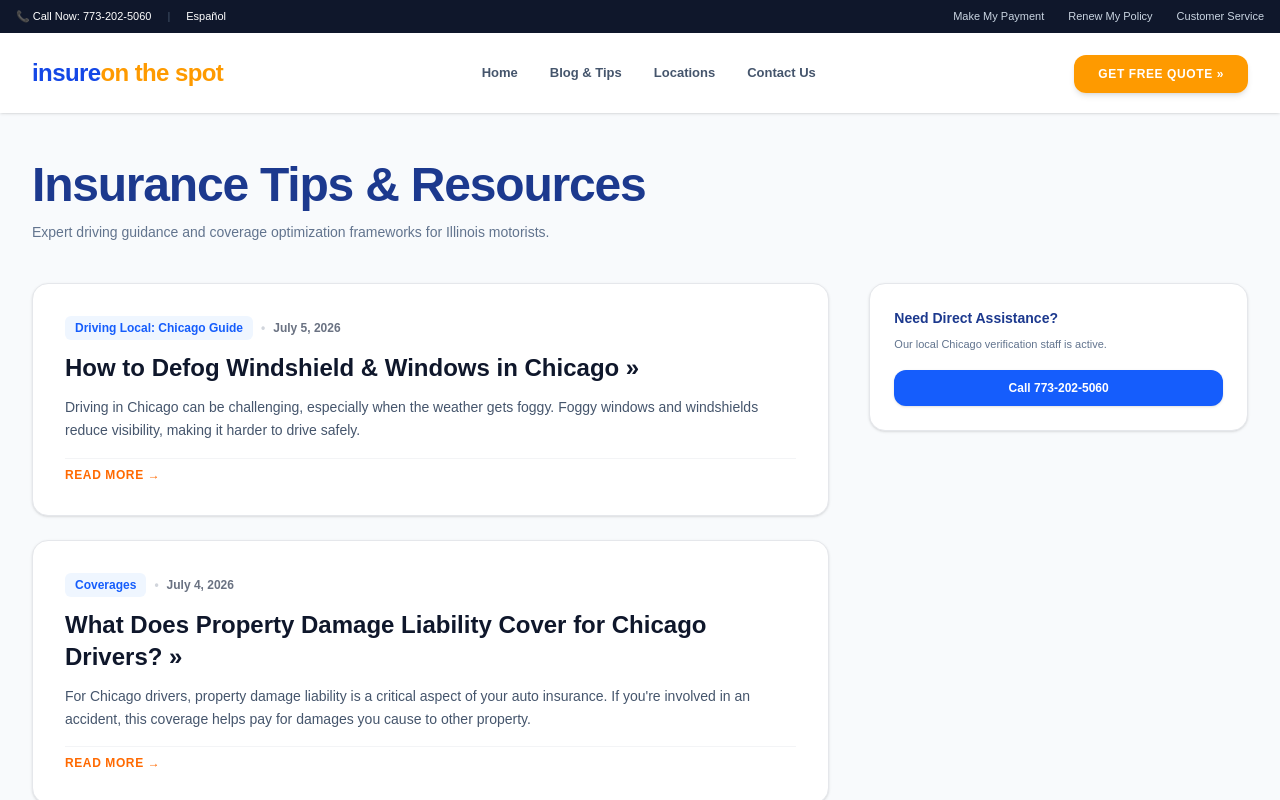
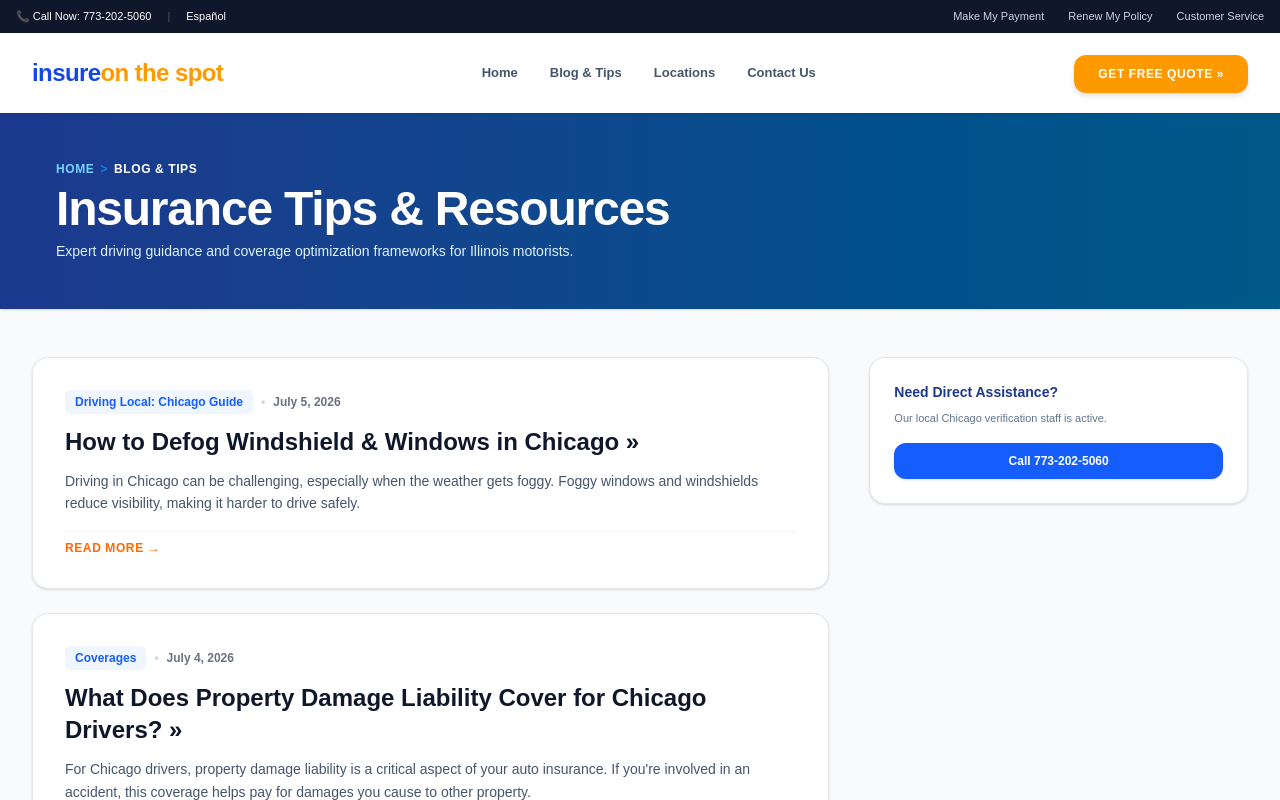
Before and after one commit to jemsay072/iots-trial-project, a Next.js app: page /article in a window 1280 px wide. Shown: the top 800 px of the page. Built offline with nearby package versions, Linux system fonts and the light colour scheme.

Commit message:
[Featured] Page Banner

```diff
--- a/app/article/[slug]/page.tsx
+++ b/app/article/[slug]/page.tsx
@@ -2,6 +2,7 @@ import React from "react";
 import Link from "next/link";
 import { Metadata } from "next";
 import { mockArticlesDatabase } from "@/app/src/data/mockData";
+import { PageBanner } from "@/app/src/components/PageBanner";
 
 export const instant = false;
 
@@ -38,17 +39,18 @@ export default async function FullArticlePage({params}:PageProps) {
     }
 
     return (
-        <div className="min-h-screen bg-slate-50 py-12 text-left">
-            <main className="max-w-4xl mx-auto px-4 sm:px-6 lg:px-8">
-
-                {/* Breadcrumbs */}
-                <nav className="mb-6 text-xs text-slate-400 font-medium">
-                <Link href="/" className="hover:text-blue-600 transition">Home</Link>
-                <span className="mx-2">&gt;</span>
-                <Link href="/article" className="hover:text-blue-600 transition">Blog & Tips</Link>
-                <span className="mx-2">&gt;</span>
-                <span className="text-slate-600 truncate max-w-[200px] inline-block align-bottom">{article.title}</span>
-                </nav>
+        <div className="min-h-screen bg-slate-50 text-left">
+            {/* Breadcrumbs */}
+            <PageBanner
+                title={article.title}
+                breadcrumbs={[
+                    { label: 'Home', url: '/' },
+                    { label: 'Blog', url: '/article' },
+                    { label: 'Article' }
+                ]}
+                marginY="mb-0"
+            />
+            <main className="max-w-7xl mx-auto px-4 sm:px-6 lg:px-8 py-12">
 
                 {/* Main Article Header */}
                 <article className="bg-white p-6 md:p-10 rounded-3xl border border-gray-200 shadow-sm space-y-6">
@@ -57,10 +59,6 @@ export default async function FullArticlePage({params}:PageProps) {
                         <span className="text-gray-300">&bull;</span>
                         <span className="text-slate-400 font-normal">{article.date}</span>
                     </div>
-
-                    <h1 className="text-3xl md:text-5xl font-black text-blue-900 tracking-tight leading-tight">
-                        {article.title}
-                    </h1>
 
                     {/* Reading experience */}
                     <div className="text-sm md:text-base text-slate-700 leading-relaxed space-y-6 pt-6 border-t border-gray-100 font-normal">
--- a/app/article/page.tsx
+++ b/app/article/page.tsx
@@ -1,21 +1,18 @@
 import React from 'react';
 import { mockArticlesDatabase } from '../src/data/mockData';
 import ArticleCard from '@/app/src/components/ArticleCard';
+import { PageBanner } from '../src/components/PageBanner';
 
 export default function ArticleIndexPage() {
   return (
-    <div className="min-h-screen bg-slate-50 py-12">
-      <main className="max-w-7xl mx-auto px-4 sm:px-6 lg:px-8">
-
-        {/* Title Header Section Overhaul */}
-        <div className="mb-10 text-center md:text-left">
-          <h1 className="text-4xl font-black text-blue-900 tracking-tight sm:text-5xl">
-            Insurance Tips & Resources
-          </h1>
-          <p className="mt-3 text-sm text-slate-500 max-w-xl leading-relaxed">
-            Expert driving guidance and coverage optimization frameworks for Illinois motorists.
-          </p>
-        </div>
+    <div className="min-h-screen bg-slate-50">
+      <PageBanner
+        title='Insurance Tips & Resources'
+        breadcrumbs={[{ label: 'Home', url: '/' }, { label: 'Blog & Tips' }]}
+        description='Expert driving guidance and coverage optimization frameworks for Illinois motorists.'
+        marginY='mb-0'
+      />
+      <main className="max-w-7xl mx-auto px-4 sm:px-6 lg:px-8 py-12">
 
         {/* Workspace Layout Grid System */}
         <div className="grid grid-cols-1 lg:grid-cols-3 gap-10">
--- a/app/contact/page.tsx
+++ b/app/contact/page.tsx
@@ -1,5 +1,7 @@
 import React from "react";
 import { mockContactDatabase } from "../src/data/mockData";
+
+import { PageBanner } from "../src/components/PageBanner";
 
 const ContactPage:React.FC = () => {
 
@@ -7,30 +9,20 @@ const ContactPage:React.FC = () => {
 
     return (
         <section className="bg-slate-50 min-h-screen text-slate-700 font-sans pb-16">
-            {/* 1. TOP HERO BANNER (Para consistent sa Locations page mo!) */}
-            <div className="bg-gradient-to-r stream-blue from-blue-900 to-sky-800 text-white py-12 px-6 mb-12 shadow-md">
-                <div className="max-w-5xl mx-auto space-y-2">
-                <p className="text-xs font-semibold tracking-wider uppercase text-sky-300">
-                    Home &gt; <span className="text-white">Contact Us</span>
-                </p>
-                <h1 className="text-4xl font-extrabold tracking-tight md:text-5xl">
-                    Get in Touch
-                </h1>
-                <p className="text-sm text-sky-100 max-w-xl">
-                    We are here to assist you with your auto insurance needs. Reach out to our teams today.
-                </p>
-                </div>
-            </div>
+            {/* Page Banner */}
+            <PageBanner
+                title="Get in Touch"
+                description="We are here to assist you with your auto insurance needs. Reach out to our teams today."
+                breadcrumbs={[{ label: 'Home', url: '/' }, { label: 'Contact Us' }]}
+            />
 
-            <div className="max-w-5xl mx-auto px-6">
+            <div className="max-w-7xl mx-auto px-4 sm:px-6 lg:px-8">
 
                 {/* Main Layout Grid */}
                 <div className="grid grid-cols-1 md:grid-cols-3 gap-12 items-start mb-16">
 
                 {/* Left Columns - Details */}
                 <div className="md:col-span-2 space-y-10">
-
-                    {/* 1. Main Header Title & Info (Inalisan ng Box para mas malinis) */}
                     <div className="space-y-4">
                     <h2 className="text-3xl font-extrabold text-blue-900 tracking-tight">
                         {data.title}
@@ -44,7 +36,6 @@ const ContactPage:React.FC = () => {
                     </p>
                     </div>
 
-                    {/* 2. Department Schedules (Inalisan ng individual boxes; ginawang malinis na rows) */}
                     <div className="border-l-2 border-slate-200 pl-6 space-y-6">
                     {data.departments.map((dept, index) => (
                         <div key={index} className="space-y-1">
@@ -63,7 +54,6 @@ const ContactPage:React.FC = () => {
                     ))}
                     </div>
 
-                    {/* 3. Highlighted Promo Section (Ito na lang ang may container para stand-out) */}
                     <div className="bg-gradient-to-br from-amber-50/60 to-orange-50/60 p-6 rounded-2xl border border-amber-100 shadow-sm space-y-4">
                     <a
                         href="#quote"
@@ -83,7 +73,6 @@ const ContactPage:React.FC = () => {
                     </ul>
                     </div>
 
-                    {/* Careers Link (Inalisan din ng box; ginawang plain text footer helper) */}
                     <div className="text-sm pt-4 border-t border-slate-100 flex flex-col sm:flex-row sm:items-center justify-between gap-2">
                     <p className="text-slate-500">{data.careersText}</p>
                     <a href="#careers" className="font-bold text-blue-600 hover:text-blue-800 hover:underline transition-colors shrink-0">
@@ -92,7 +81,7 @@ const ContactPage:React.FC = () => {
                     </div>
                 </div>
 
-                {/* Right Column - Agent Image (Malinis na mockup style) */}
+                {/* Right Column - Agent Image */}
                 <div className="flex justify-center md:justify-end">
                     <div className="relative w-full max-w-[220px] bg-sky-50/50 p-3 rounded-2xl border border-slate-100 flex flex-col items-center">
                     <div className="absolute top-2.5 left-3 flex gap-1">
--- a/app/locations/page.tsx
+++ b/app/locations/page.tsx
@@ -1,5 +1,7 @@
 import React from "react";
 import { mockLocationsDatabase } from "../src/data/mockData";
+import Link from "next/link";
+
 
 const LocationPage = () => {
 
@@ -8,6 +10,12 @@ const LocationPage = () => {
             { /** Hero Section */ }
             <section className="bg-gradient-to-r from-blue-900 to-indigo-950 text-white py-16 px-4">
                 <div className="max-w-7xl mx-auto text-center space-y-6">
+                    <nav className="text-xs font-semibold tracking-wider uppercase text-sky-300 flex justify-center items-center gap-1.5 mb-2">
+                        <Link href={'/'} className="hover:text-white transition-colors">Home</Link>
+                        <span className="opacity-50">&gt;</span>
+                        <span className="text-white">Locations</span>
+                    </nav>
+
                     <h1 className="text-4xl md:text-5xl font-black tracking-tight">
                         Free Auto Insurance Quote in <span className="text-amber-400">2 Minutes!</span>
                     </h1>
--- /dev/null
+++ b/app/src/components/PageBanner.tsx
@@ -0,0 +1,49 @@
+import React from "react";
+import { PageBannerProps } from "../types";
+
+export const PageBanner: React.FC<PageBannerProps> = ({
+    title,
+    description,
+    breadcrumbs,
+    children,
+    paddingY = 'py-12',
+    marginY = 'mb-12',
+    maxContainerWidth = 'max-w-7xl',
+}) => {
+    return (
+        <div className={`bg-gradient-to-r from-blue-900 to-sky-800 text-white ${paddingY} px-6 ${marginY} shadow-sm`}>
+            <div className={`${maxContainerWidth} mx-auto grid grid-cols-1 md:grid-cols-3 gap-6 items-center px-4 sm:px-6 lg:px-8`}>
+
+                {/* Titulo at Breadcrumbs */}
+                <div className="md:col-span-2 space-y-2">
+                    <nav className="text-xs font-semibold tracking-wider uppercase text-sky-300 flex items-center gap-1.5">
+                        {breadcrumbs.map((item, index) => (
+                        <span key={index} className="flex items-center gap-1.5">
+                            {index > 0 && <span className="text-sky-500/70">&gt;</span>}
+                            {item.url ? (
+                            <a href={item.url} className="hover:text-white transition-colors">{item.label}</a>
+                            ) : (
+                            <span className="text-white">{item.label}</span>
+                            )}
+                        </span>
+                        ))}
+                    </nav>
+                    <h1 className="text-3xl font-extrabold tracking-tight md:text-5xl">
+                        {title}
+                    </h1>
+                    <p className="text-sm text-sky-100 max-w-xl">
+                        {description}
+                    </p>
+                </div>
+
+                {/* Optionanl: this will show the form or element */}
+                {children && (
+                <div className="md:col-span-1 w-full flex justify-end">
+                    {children}
+                </div>
+                )}
+
+            </div>
+        </div>
+    )
+};
--- a/app/src/data/mockData.ts
+++ b/app/src/data/mockData.ts
@@ -177,6 +177,6 @@ export const footerData: FooterData = {
     title: "INSTANT RATE CHECK",
     description: "Calculate your local premium instantly. Trusted across Illinois since 1988.",
     placeholder: "Enter Zip Code",
-    buttonText: "GET RATE ESTIMATE »",
+    buttonText: "GET RATE ESTIMATE",
   },
 };
```
Also changed, not shown: app/page.tsx (+22 -11 lines), app/src/types/index.ts (+15 -0 lines).
